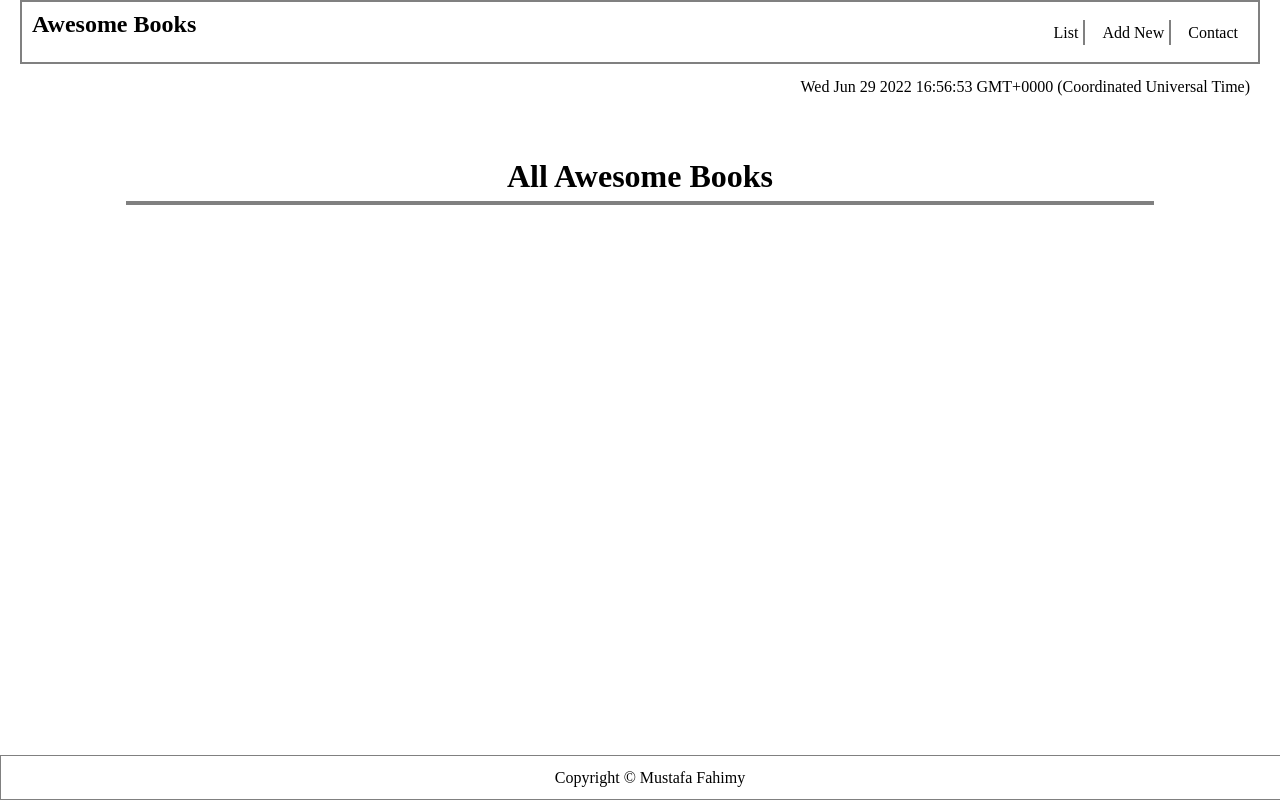
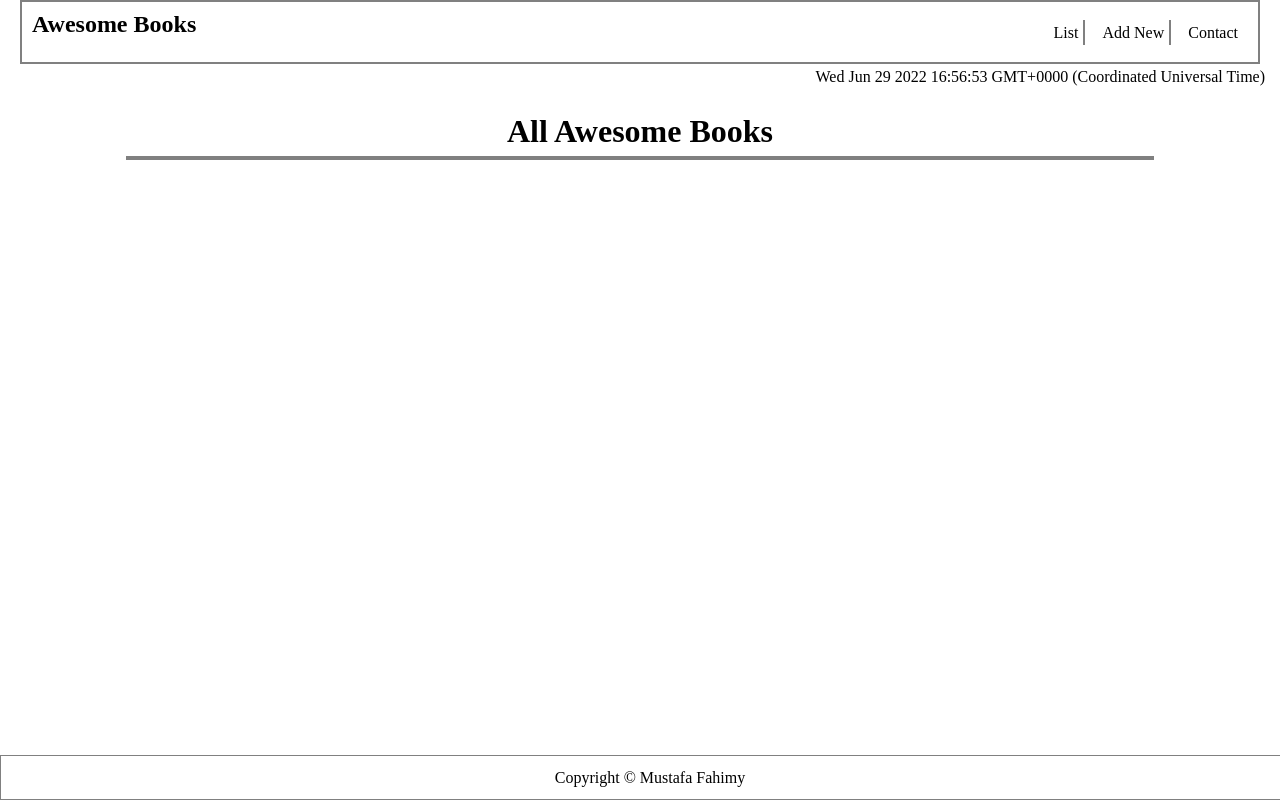
Before and after one commit to fahimy143/Awsome-books, a website: page index.html in a window 1280 px wide. Drawn offline with Linux system fonts and the light colour scheme.

Commit message:
fixed linters

```diff
--- a/index.html
+++ b/index.html
@@ -9,7 +9,6 @@
 </head>
 <body>
   <header>
-    <div class="page-banner-header">
     <nav class="page-banner">
       <h1 class="title">Awesome Books</h1>
       <ul class="right">
@@ -18,8 +17,7 @@
       <li class="contact"><a id="contacts" href="#contact">Contact</a></li>
       </ul>
     </nav>
-  <div id="showDate" class="date"> </div>
-  </div>
+  <div id="date"> </div>
 </header>
 
 
--- a/main.js
+++ b/main.js
@@ -6,9 +6,6 @@ const contact = document.querySelector('#contact');
 const bookList = document.querySelector('#listbook');
 const addBook = document.querySelector('#addbook');
 const contacts = document.querySelector('#contacts');
-
-var today = new Date();
-document.getElementById("showDate").innerHTML=today;
 
 bookList.addEventListener('click', (e) => {
   e.preventDefault();
--- a/style.css
+++ b/style.css
@@ -58,14 +58,6 @@ header {
 .list-items {
   display: flex;
   justify-content: space-between;
-}
-
-/* Show Date */
-.date {
-  text-align: right;
-  padding: 10px;
-  align-items: right;
-  margin: 0 20px;
 }
 
 .page-banner-header {
```
